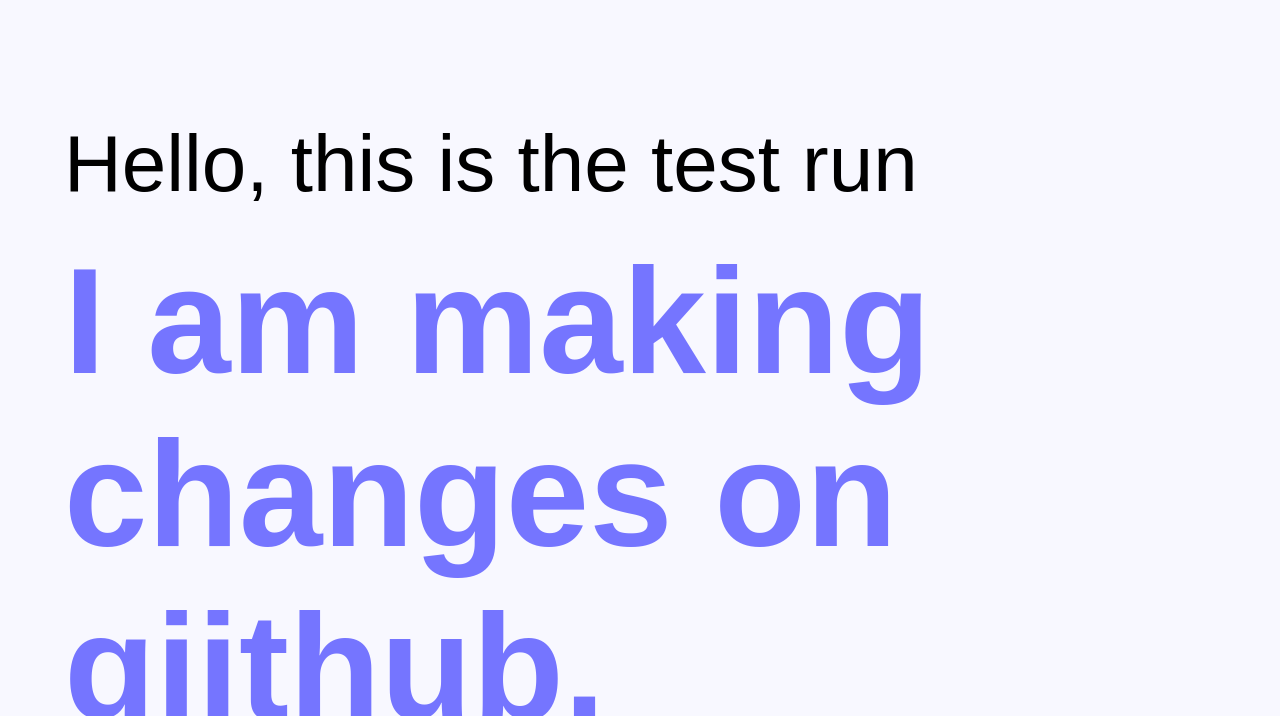
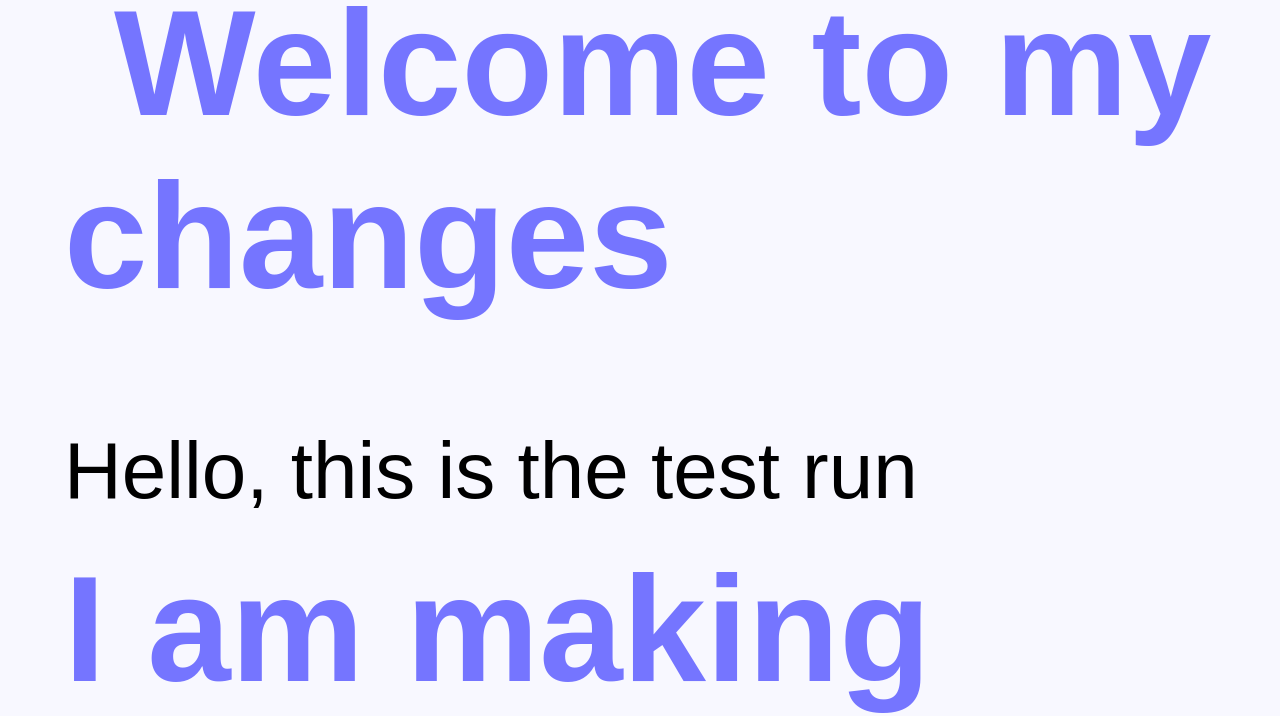
Before and after one commit to Edenlsw/Portfolio, a plain HTML site: page index.html in a window 1280 px wide. Shown: the part 84-800 px from the top of the page. Drawn offline with Linux system fonts and the light colour scheme.

Commit message:
new update

```diff
--- a/index.html
+++ b/index.html
@@ -27,6 +27,7 @@
         <br>
 
     <main>
+        <h1>Welcome to my changes</h1>
         <h2>Hello, this is the test run</h2>
         <h1>I am making changes on giithub. </h1>
         <h3>woop woop !!!!!!!</h3>
```
